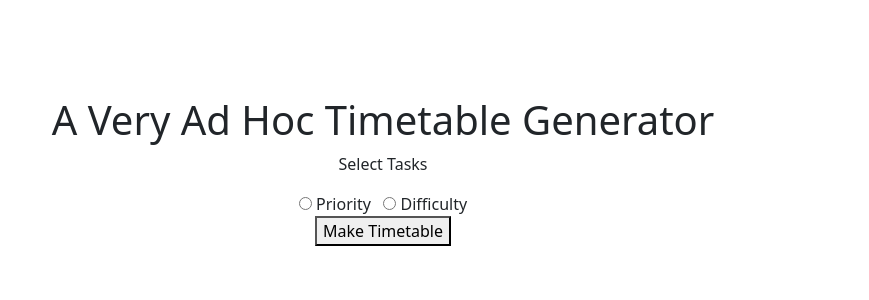
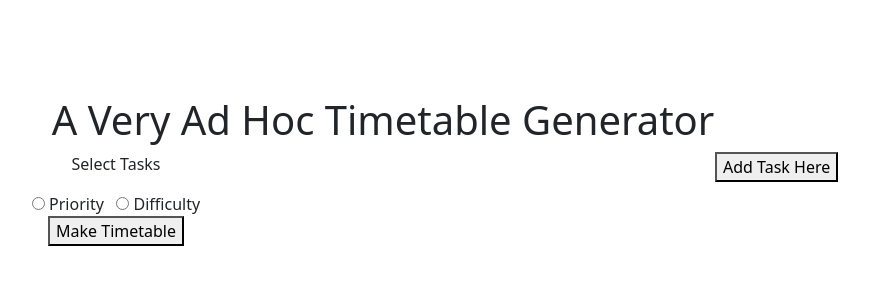
Before and after one commit to jamiepcodes/task-manager, a PHP site: page / in a window 1280 px wide. Shown: the top 300 px of the page, without its empty margins (257-1126 px from the left). Run offline with PHP 8.4, Linux system fonts and the light colour scheme; data that the repository does not hold is empty; a stand-in replaces the project's code that opens the database connection.

Commit message:
testing commit

```diff
--- a/index.php
+++ b/index.php
@@ -62,11 +62,11 @@ require 'dbConnect.php';
 
             </div>
             <!-- Future add/edit task page -->
-            <!-- <div class="col-md-6">
+            <div class="col-md-6">
                 <form action="addTaskPage.php" style="margin-left:25vw;">
                 <button action="submit">Add Task Here</button>
                 </form>
-            </div> -->
+            </div>
     </div>
 </body>
 </html>
```
